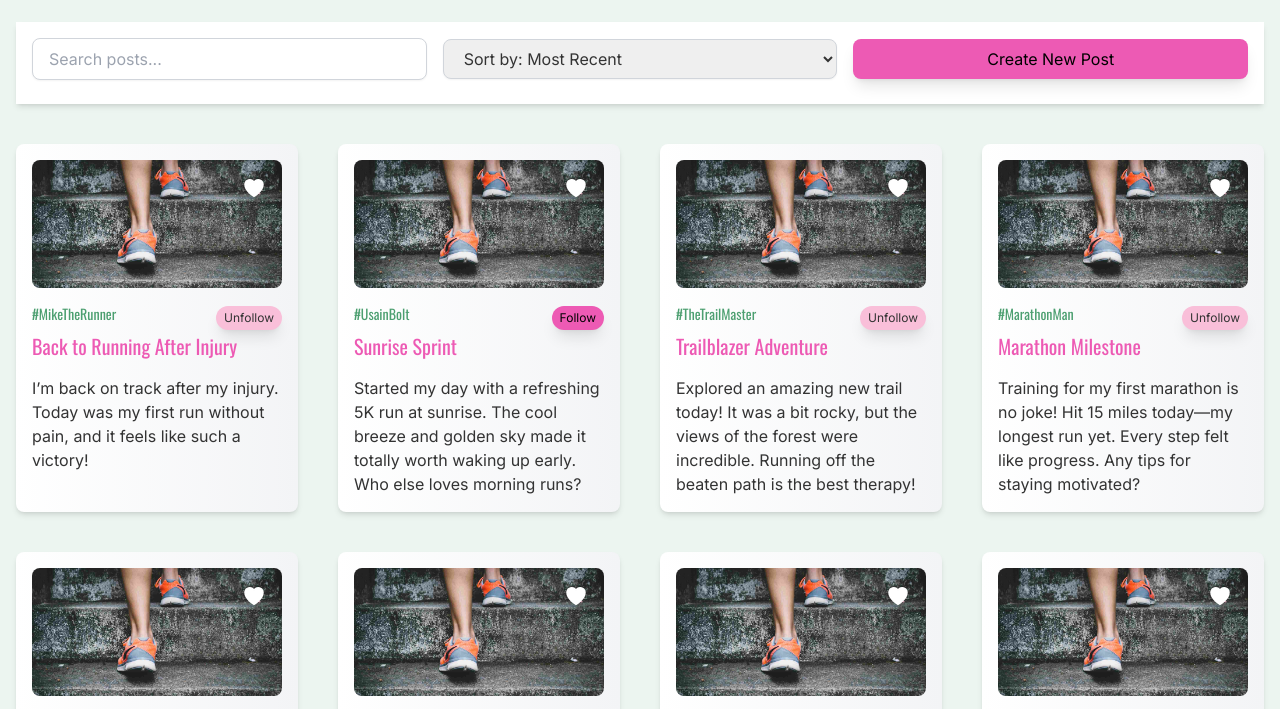
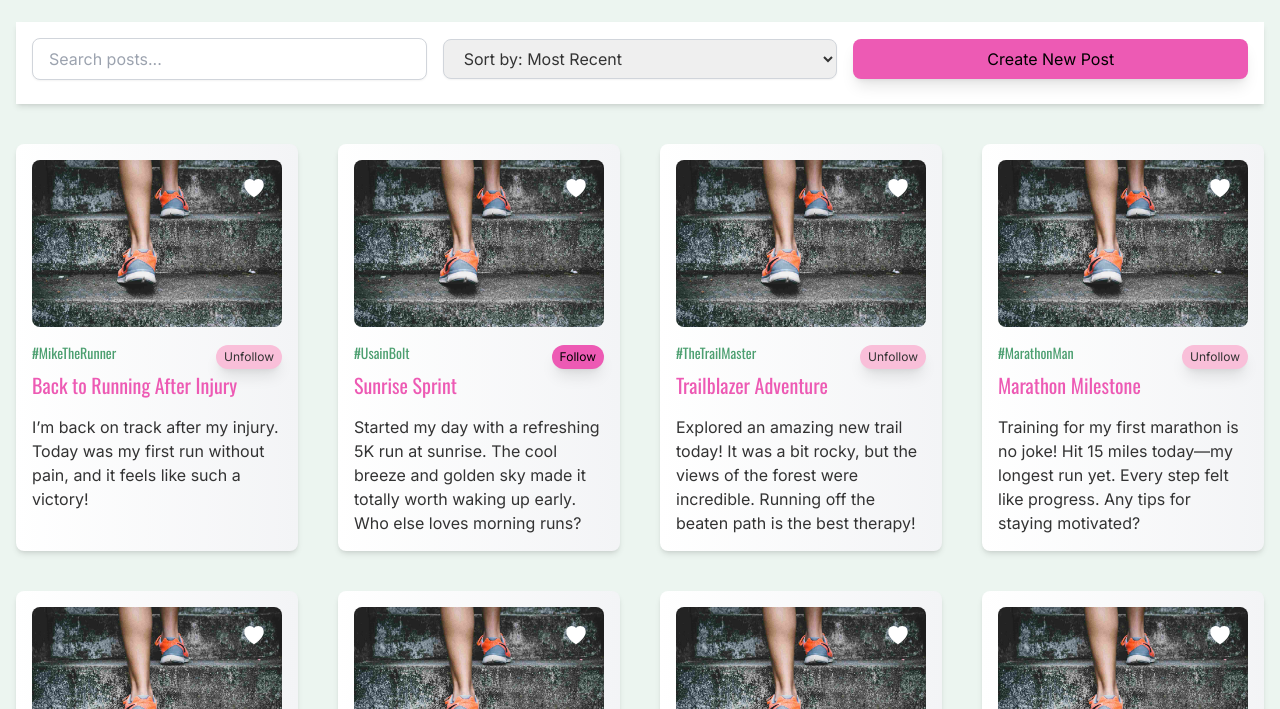
Before and after one commit to Inamarie84/css-frameworks-ca, a website: page feed/index.html in a window 1280 px wide. Shown: the part 234-943 px from the top of the page. Drawn offline with nearby package versions, Linux system fonts and the light colour scheme.

Commit message:
ui(feed): add mt-10 to skeleton loader; add width/height+lazy+aspect to thumbnails; a11y: skip link + aria-expanded; use relative assets

```diff
--- a/feed/index.html
+++ b/feed/index.html
@@ -12,11 +12,19 @@
       href="/images/favicon-16x16.png"
     />
     <link rel="manifest" href="/images/site.webmanifest" />
-    <link rel="stylesheet" href="/css/style.css" />
-    <script src="/js/script.js" defer></script>
+    <link rel="stylesheet" href="../css/style.css" />
+    <script src="../js/script.js" defer></script>
+
     <title>Feed | RunSocial</title>
   </head>
   <body class="bg-teal bg-opacity-10 min-h-screen flex flex-col">
+    <a
+      href="#main"
+      class="sr-only focus:not-sr-only focus:absolute focus:top-2 focus:left-2 bg-white text-[#2C3E50] px-3 py-2 rounded"
+    >
+      Skip to content
+    </a>
+
     <header
       class="bg-white bg-gradient-to-r from-white to-gray-100 shadow-lg py-2"
     >
@@ -29,12 +37,14 @@
           >
             <video
               id="logo-video"
-              src="/images/runsociallogo.mp4"
+              src="images/runsociallogo.mp4"
               autoplay
               muted
-              class="w-20 h-20 rounded-full shadow-md"
-              aria-label="RunSocial logo animation"
+              playsinline
+              class="w-20 h-20 rounded-full shadow-md mr-4"
+              aria-hidden="true"
             ></video>
+
             <span class="sr-only">Home</span>
           </a>
           <div class="hidden md:flex items-center space-x-1">
@@ -68,7 +78,14 @@
           </div>
 
           <div class="flex md:hidden items-center">
-            <button class="mr-4" id="menu-btn">
+            <button
+              class="mr-4"
+              id="menu-btn"
+              aria-controls="mobile-menu"
+              aria-expanded="false"
+            >
+              <!-- svg -->
+
               <svg
                 class="w-8 h-8 text-custom-pink hover:bg-light-custom-pink hover:text-dark-gray"
                 fill="none"
@@ -126,7 +143,10 @@
       </nav>
     </header>
 
-    <main class="container mx-auto my-7 flex flex-col items-center px-4">
+    <main
+      id="main"
+      class="container mx-auto my-7 flex flex-col items-center px-4"
+    >
       <h1 class="text-3xl font-light text-custom-pink py-4 mb-8">
         RunSocial Feed
       </h1>
@@ -231,7 +251,7 @@
 
       <div
         id="skeleton-loader"
-        class="grid grid-cols-1 sm:grid-cols-2 md:grid-cols-3 lg:grid-cols-4 gap-10 w-full"
+        class="grid grid-cols-1 sm:grid-cols-2 md:grid-cols-3 lg:grid-cols-4 gap-10 w-full mt-10"
       >
         <div
           class="bg-white bg-gradient-to-r from-white to-gray-100 p-4 rounded-lg shadow-md max-w-md mx-auto w-full animate-pulse"
@@ -318,8 +338,12 @@
               <img
                 src="/images/runner1.jpg"
                 alt="Close-up of a person wearing orange and gray running shoes climbing worn, mossy concrete stairs."
-                class="w-full h-32 object-cover rounded-lg mb-4"
+                width="800"
+                height="500"
+                loading="lazy"
+                class="w-full h-auto rounded-lg object-cover aspect-[16/10] mb-4"
               />
+
               <div
                 class="absolute inset-0 bg-dark-gray bg-opacity-40 opacity-0 group-hover:opacity-100 transition-opacity flex items-center justify-center rounded-lg"
               >
@@ -370,8 +394,12 @@
               <img
                 src="/images/runner1.jpg"
                 alt="Close-up of a person wearing orange and gray running shoes climbing worn, mossy concrete stairs."
-                class="w-full h-32 object-cover rounded-lg mb-4"
+                width="800"
+                height="500"
+                loading="lazy"
+                class="w-full h-auto rounded-lg object-cover aspect-[16/10] mb-4"
               />
+
               <div
                 class="absolute inset-0 bg-dark-gray bg-opacity-40 opacity-0 group-hover:opacity-100 transition-opacity flex items-center justify-center rounded-lg"
               >
@@ -425,8 +453,12 @@
               <img
                 src="/images/runner1.jpg"
                 alt="Close-up of a person wearing orange and gray running shoes climbing worn, mossy concrete stairs."
-                class="w-full h-32 object-cover rounded-lg mb-4"
+                width="800"
+                height="500"
+                loading="lazy"
+                class="w-full h-auto rounded-lg object-cover aspect-[16/10] mb-4"
               />
+
               <div
                 class="absolute inset-0 bg-dark-gray bg-opacity-40 opacity-0 group-hover:opacity-100 transition-opacity flex items-center justify-center rounded-lg"
               >
@@ -482,8 +514,12 @@
               <img
                 src="/images/runner1.jpg"
                 alt="Close-up of a person wearing orange and gray running shoes climbing worn, mossy concrete stairs."
-                class="w-full h-32 object-cover rounded-lg mb-4"
+                width="800"
+                height="500"
+                loading="lazy"
+                class="w-full h-auto rounded-lg object-cover aspect-[16/10] mb-4"
               />
+
               <div
                 class="absolute inset-0 bg-dark-gray bg-opacity-40 opacity-0 group-hover:opacity-100 transition-opacity flex items-center justify-center rounded-lg"
               >
@@ -535,8 +571,12 @@
               <img
                 src="/images/runner1.jpg"
                 alt="Close-up of a person wearing orange and gray running shoes climbing worn, mossy concrete stairs."
-                class="w-full h-32 object-cover rounded-lg mb-4"
+                width="800"
+                height="500"
+                loading="lazy"
+                class="w-full h-auto rounded-lg object-cover aspect-[16/10] mb-4"
               />
+
               <div
                 class="absolute inset-0 bg-dark-gray bg-opacity-40 opacity-0 group-hover:opacity-100 transition-opacity flex items-center justify-center rounded-lg"
               >
@@ -590,8 +630,12 @@
               <img
                 src="/images/runner1.jpg"
                 alt="Close-up of a person wearing orange and gray running shoes climbing worn, mossy concrete stairs."
-                class="w-full h-32 object-cover rounded-lg mb-4"
+                width="800"
+                height="500"
+                loading="lazy"
+                class="w-full h-auto rounded-lg object-cover aspect-[16/10] mb-4"
               />
+
               <div
                 class="absolute inset-0 bg-dark-gray bg-opacity-40 opacity-0 group-hover:opacity-100 transition-opacity flex items-center justify-center rounded-lg"
               >
@@ -645,8 +689,12 @@
               <img
                 src="/images/runner1.jpg"
                 alt="Close-up of a person wearing orange and gray running shoes climbing worn, mossy concrete stairs."
-                class="w-full h-32 object-cover rounded-lg mb-4"
+                width="800"
+                height="500"
+                loading="lazy"
+                class="w-full h-auto rounded-lg object-cover aspect-[16/10] mb-4"
               />
+
               <div
                 class="absolute inset-0 bg-dark-gray bg-opacity-40 opacity-0 group-hover:opacity-100 transition-opacity flex items-center justify-center rounded-lg"
               >
@@ -700,8 +748,12 @@
               <img
                 src="/images/runner1.jpg"
                 alt="Close-up of a person wearing orange and gray running shoes climbing worn, mossy concrete stairs."
-                class="w-full h-32 object-cover rounded-lg mb-4"
+                width="800"
+                height="500"
+                loading="lazy"
+                class="w-full h-auto rounded-lg object-cover aspect-[16/10] mb-4"
               />
+
               <div
                 class="absolute inset-0 bg-dark-gray bg-opacity-40 opacity-0 group-hover:opacity-100 transition-opacity flex items-center justify-center rounded-lg"
               >
```
